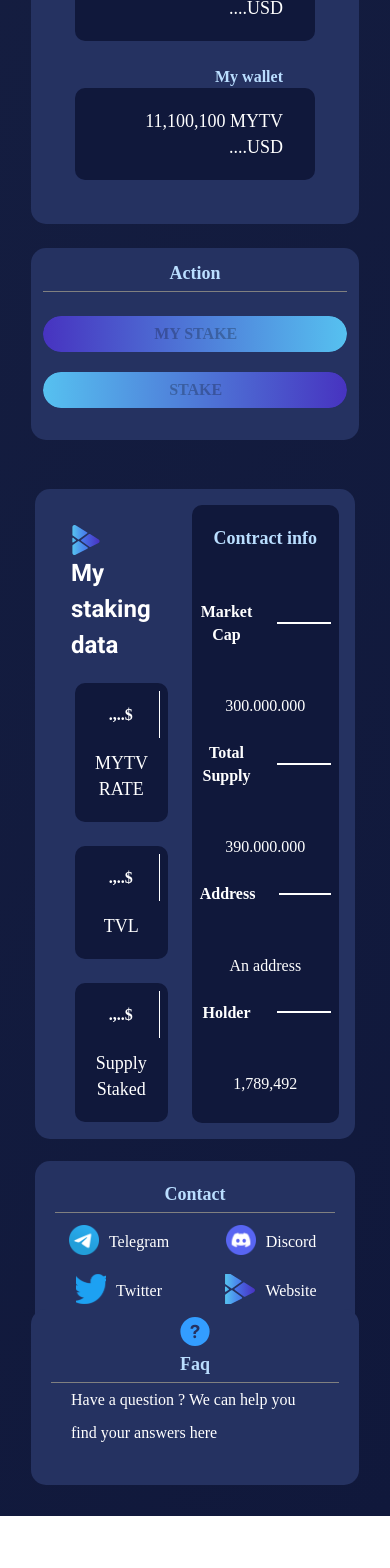
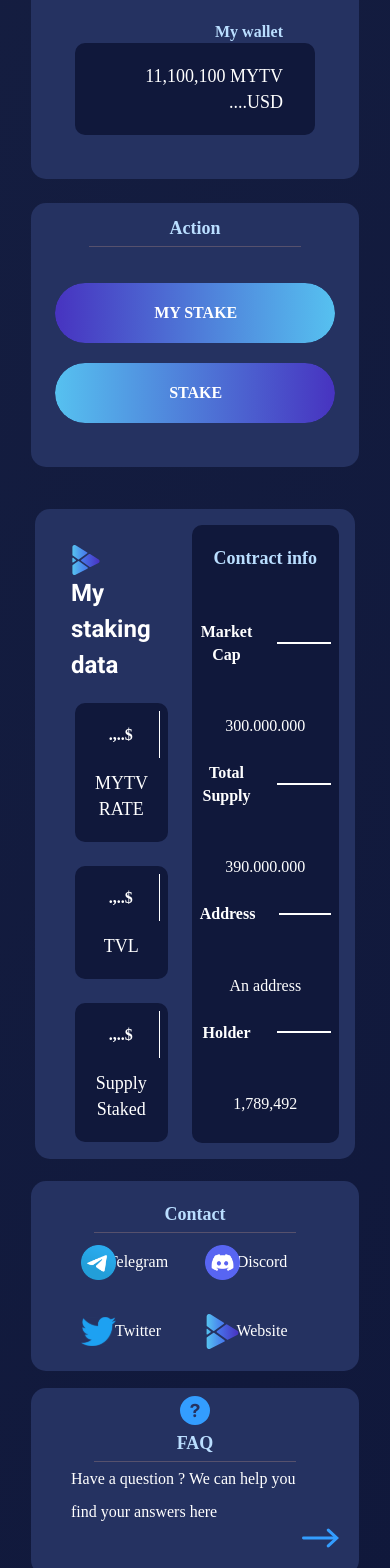
Before and after one commit to smart-chain-fr/dashboardStakingMyTV, a Vue app in the folder staking-dashboard/: page /mytv-dashboard/ in a window 390 px wide. Shown: the part 432-2000 px from the top of the page. Before the commit the page ends 1948 px from the top, so only its background shows below. Built offline with nearby package versions, Linux system fonts and the light colour scheme; what vue-clipboard2, vue-toast-notification would draw is missing.

Commit message:
:lipstick: Large and medium desktop version done - next step mobile layout

```diff
--- a/staking-dashboard/src/App.vue
+++ b/staking-dashboard/src/App.vue
@@ -29,7 +29,7 @@ export default {
   },
 
   data: () => ({
-    address: "0x12345678901234",
+
   }),
 };
 </script>
@@ -44,9 +44,12 @@ export default {
 
 .v-main {
   display: flex;
-  padding: 31px !important;
+  padding: 0 31px !important;
   flex-direction: row;
-  margin: 0px;
+//  margin: 0px;
+  height: 100%;
+  align-items: center;
+
 
   &.dark {
     background: $dark-app-background;
--- a/staking-dashboard/src/assets/scss/_variables.scss
+++ b/staking-dashboard/src/assets/scss/_variables.scss
@@ -4,7 +4,7 @@ $dark-primary: #253261;
 $dark-secondary: #1F2952;
 $dark-tertiary: #10183b;
 $dark-app-background: transparent linear-gradient(119deg, #151E41 0%, #10183B 100%) 0% 0% no-repeat padding-box;
-
+$dark-border-bottom: rgb(160 129 129 / 40%);
 // Light only
 
 $light: white;
--- a/staking-dashboard/src/components/Action.vue
+++ b/staking-dashboard/src/components/Action.vue
@@ -4,26 +4,18 @@
 
     <!--  Border botton possible -->
     <br />
-    <v-row>
-      <v-col md="12">
-        <div v-if="isConnected">
-          <router-link :to="{ name: 'stake-manage' }" class="mystake mb-5" block
-            >My Stake
-          </router-link>
-        </div>
+    <v-row class="full-height">
+      <v-col md="12" class="container_button">
+        <router-link v-if="isConnected" :to="{ name: 'stake-manage' }"
+          ><v-btn class="mystake mb-5" block>Stake </v-btn>
+        </router-link>
 
-        <div v-else>
-          <v-btn class="mystake mb-5" block disabled>My Stake </v-btn>
-        </div>
+        <v-btn v-else class="mystake mb-5" block disabled>My Stake </v-btn>
 
-        <div v-if="isConnected">
-          <router-link :to="{ name: 'stake-home' }" class="stake" block>
-            Stake
-          </router-link>
-        </div>
-        <div v-else>
-          <v-btn class="stake mb-5" block disabled>Stake </v-btn>
-        </div>
+        <router-link v-if="isConnected" :to="{ name: 'stake-home' }">
+          <v-btn class="stake mb-5" block>My Stake </v-btn>
+        </router-link>
+        <v-btn v-else class="stake mb-5" block disabled>Stake </v-btn>
       </v-col>
     </v-row>
   </v-col>
@@ -51,24 +43,67 @@ export default {
 
 
 <style lang="scss" scoped>
-@import "../assets/scss/variables";
+@import "@/assets/scss/variables";
 
 .container-action {
   border-radius: 15px;
   opacity: 1;
-  margin-bottom: 17px !important;
+  margin-bottom: 10px !important;
+  display: flex;
+  align-items: center;
+  flex-direction: column;
+
+  .full-height {
+    height: 80% !important;
+    width: 100%;
+    margin: 0;
+  }
+
+  .container_button {
+    .mystake {
+      background: transparent linear-gradient(270deg, #56c1f0 0%, #4733c0 100%)
+        0% 0% no-repeat padding-box;
+      border-radius: 60px;
+      opacity: 1;
+      text-align: center;
+      font: normal normal bold 16px/23px Circe;
+      letter-spacing: 0px;
+      color: $light !important;
+      text-transform: uppercase;
+      display: block;
+      height: 60px;
+    }
+
+    .stake {
+      background: transparent linear-gradient(90deg, #56c1f0 0%, #4733c0 100%)
+        0% 0% no-repeat padding-box;
+      border-radius: 60px;
+      opacity: 1;
+      text-align: center;
+      font: normal normal bold 16px/23px Circe;
+      letter-spacing: 0px;
+      color: $light !important;
+      text-transform: uppercase;
+      opacity: 1;
+      display: block;
+      height: 60px;
+    }
+  }
+
+  .title-action {
+    font: normal normal bold 18px/26px Circe;
+    letter-spacing: 0px;
+    opacity: 1;
+    text-align: center;
+    padding-bottom: 5px;
+    width: 70%;
+  }
 
   &.dark {
     background-color: $dark-primary;
-
     .title-action {
-      font: normal normal bold 18px/26px Circe;
-      letter-spacing: 0px;
       color: $subtitle !important;
-      opacity: 1;
-      text-align: center;
-      border-bottom: 1px solid grey;
-      padding-bottom: 5px;
+      border-bottom: 1px solid $dark-border-bottom;
     }
   }
 
@@ -76,13 +111,8 @@ export default {
     background-color: white;
 
     .title-action {
-      font: normal normal bold 18px/26px Circe;
-      letter-spacing: 0px;
       color: $dark-secondary !important;
-      opacity: 1;
-      text-align: center;
       border-bottom: 1px solid grey;
-      padding-bottom: 5px;
     }
   }
 }
@@ -104,32 +134,4 @@ export default {
   justify-content: center;
   align-items: center;
 }
-
-.mystake {
-  background: transparent linear-gradient(270deg, #56c1f0 0%, #4733c0 100%) 0%
-    0% no-repeat padding-box;
-  border-radius: 60px;
-  opacity: 1;
-  text-align: center;
-  font: normal normal bold 16px/23px Circe;
-  letter-spacing: 0px;
-  color: $light !important;
-  text-transform: uppercase;
-  display: block;
-  position: relative;
-}
-
-.stake {
-  background: transparent linear-gradient(90deg, #56c1f0 0%, #4733c0 100%) 0% 0%
-    no-repeat padding-box;
-  border-radius: 60px;
-  opacity: 1;
-  text-align: center;
-  font: normal normal bold 16px/23px Circe;
-  letter-spacing: 0px;
-  color: $light !important;
-  text-transform: uppercase;
-  opacity: 1;
-  display: block;
-}
 </style>
--- a/staking-dashboard/src/components/Contact.vue
+++ b/staking-dashboard/src/components/Contact.vue
@@ -5,45 +5,29 @@
 
     <h2 class="title-contact">Contact</h2>
 
-    <v-row cols="12">
+    <v-row cols="12" class="container_logo">
       <v-col row="md-6">
         <br />
-        <v-row cols="6" class="logo-position">
-          <v-img
-            src="../assets/telegram.svg"
-            max-width="30"
-            max-height="30"
-          ></v-img>
+        <v-row cols="6" class="logo-position mb-5">
+          <img src="../assets/telegram.svg" />
           <p>Telegram</p>
         </v-row>
 
         <v-row cols="6" class="logo-position">
-          <v-img
-            src="../assets/twitter.svg"
-            max-width="30"
-            max-height="30"
-          ></v-img>
+          <img src="../assets/twitter.svg" />
           <p>Twitter</p>
         </v-row>
       </v-col>
 
       <v-col row="md-6">
         <br />
-        <v-row cols="6" class="logo-position">
-          <v-img
-            src="../assets/discord.svg"
-            max-width="30"
-            max-height="30"
-          ></v-img>
+        <v-row cols="6" class="logo-position mb-5">
+          <img src="../assets/discord.svg" />
           <p>Discord</p>
         </v-row>
 
         <v-row cols="6" class="logo-position">
-          <v-img
-            src="../assets/triangle.svg"
-            max-width="30"
-            max-height="30"
-          ></v-img>
+          <img src="../assets/triangle.svg" />
           <p>Website</p>
         </v-row>
       </v-col>
@@ -77,33 +61,42 @@ export default {
 @import "../assets/scss/variables";
 
 .container-contact {
-  /* display: auto; */
+  border-radius: 15px;
+  padding: 20px !important;
+  display: flex;
+  align-items: center;
+  flex-direction: column;
+  margin-bottom: 0;
 
-  border-radius: 15px;
-  opacity: 1;
-  padding: 20px !important;
+  .title-contact {
+    font: normal normal bold 18px/26px Circe;
+    letter-spacing: 0px;
+    text-align: center;
+    padding-bottom: 5px;
+    width: 70%;
+  }
+
+  .container_logo {
+    padding: 0 20px;
+    width: 100%;
+
+  }
+
+  p {
+    font: normal normal 300 16px/33px Circe;
+    letter-spacing: 0px;
+  }
 
   &.dark {
     background-color: $dark-primary;
 
     .title-contact {
-      font: normal normal bold 18px/26px Circe;
-      letter-spacing: 0px;
       color: $subtitle !important;
-      opacity: 1;
-      text-align: center;
-      border-bottom: 1px solid grey;
-      padding-bottom: 5px;
+      border-bottom: 1px solid $dark-border-bottom;
     }
 
     p {
-      font: normal normal 300 16px/33px Circe;
-      letter-spacing: 0px;
       color: #ffffff;
-    }
-
-    hr {
-      color: $subtitle;
     }
   }
 
@@ -111,29 +104,25 @@ export default {
     background-color: $light;
 
     .title-contact {
-      font: normal normal bold 18px/26px Circe;
-      letter-spacing: 0px;
       color: $dark-secondary !important;
-      opacity: 1;
-      text-align: center;
       border-bottom: 1px solid grey;
-      padding-bottom: 5px;
     }
 
     p {
-      font: normal normal 300 16px/33px Circe;
-      letter-spacing: 0px;
       color: $dark-secondary;
-    }
-
-    hr {
-      color: black;
     }
   }
 }
 
 .logo-position {
-  justify-content: center;
+  justify-content: space-evenly;
+  position: relative;
+  img {
+    width: 35px;
+    height: 35px;
+    position: absolute;
+    left: 10px;
+  }
 }
 
 p {
--- a/staking-dashboard/src/components/Dashboard.vue
+++ b/staking-dashboard/src/components/Dashboard.vue
@@ -35,7 +35,6 @@
                 @click="setTheme(light)"
               />
 
-              <!-- <strong>/</strong> -->
               <img
                 alt="Theme button"
                 src="@/assets/Icon feather-moon_dark.svg"
@@ -89,7 +88,10 @@ export default {
   name: "Dashboard",
   components: { LoginPopup },
   data() {
-    return {};
+    return {
+      light: "light",
+      dark:"dark"
+    };
   },
   methods: {
     openToast() {
@@ -116,7 +118,7 @@ export default {
 
 
 <style lang="scss" scoped>
-@import "../assets/scss/variables";
+@import "@/assets/scss/variables";
 
 .container-dashboard {
   border-radius: 15px;
@@ -134,7 +136,7 @@ export default {
     align-items: center;
     text-overflow: ellipsis;
     overflow: hidden;
-    width: 180px;
+    // width: 180px;
   }
 
   .relative_position_top_title {
--- /dev/null
+++ b/staking-dashboard/src/components/Drawer.vue
@@ -0,0 +1,160 @@
+<template>
+  <section>
+    <v-container class="mt-5">
+      <v-row class="justify-space-between align-items justify-center  ">
+        <v-btn text color="white" dark @click.stop="drawer = !drawer" class="justify-center">
+          <v-icon> mdi-menu</v-icon> Menu
+        </v-btn>
+
+        <div class="popup-button">
+            <LoginPopup />
+        </div>
+
+      </v-row>
+
+      <v-row>
+        <Dashboard />
+      </v-row>
+    </v-container>
+
+    <v-navigation-drawer v-model="drawer" absolute temporary>
+      <!-- <v-divider></v-divider> -->
+
+      <v-list dense>
+        <v-list-item link>
+          <v-list-item-content>
+            <v-list-item-title class="burger-menu-text">{{
+              items[0].title
+            }}</v-list-item-title>
+          </v-list-item-content>
+        </v-list-item>
+
+        <v-list-item link>
+          <v-list-item-content>
+            <v-list-item-title class="burger-menu-text">{{
+              items[1].title
+            }}</v-list-item-title>
+          </v-list-item-content>
+        </v-list-item>
+
+        <v-list-item link>
+          <v-list-item-content>
+            <v-list-item-title class="burger-menu-text">{{
+              items[2].title
+            }}</v-list-item-title>
+          </v-list-item-content>
+        </v-list-item>
+
+        <v-list-item link>
+          <v-list-item-content>
+            <v-list-item-title class="burger-menu-text">{{
+              items[3].title
+            }}</v-list-item-title>
+          </v-list-item-content>
+        </v-list-item>
+
+        <v-list-item>
+          <v-list-item-content>
+            <div class="top-icons">
+              <img
+                alt="Theme button"
+                src="@/assets/Icon feather-sun_dark.svg"
+                height="30"
+                width="30"
+                @click="setTheme(light)"
+              />
+
+              <img
+                alt="Theme button"
+                src="@/assets/Icon feather-sun_dark.svg"
+                height="30"
+                width="30"
+                @click="setTheme(light)"
+              />
+            </div>
+          </v-list-item-content>
+        </v-list-item>
+        <v-divider></v-divider>
+        <v-list-item>
+          <v-list-item-content>
+            <Faq />
+          </v-list-item-content>
+        </v-list-item>
+
+        <v-divider></v-divider>
+        <v-list-item>
+          <v-list-item-content>
+            <Contact />
+          </v-list-item-content>
+        </v-list-item>
+      </v-list>
+    </v-navigation-drawer>
+</section>
+</template>
+
+<script>
+import { mapGetters } from "vuex";
+import Faq from "@/components/Faq.vue";
+import Contact from "@/components/Contact.vue";
+import LoginPopup from "@/components/LoginPopup.vue";
+import Dashboard from "@/components/Dashboard.vue";
+
+export default {
+  name: "Drawer",
+  components: {
+    Faq,
+    Contact,
+    LoginPopup,
+    Dashboard
+  },
+  data() {
+    return {
+      drawer: null,
+      items: [
+        { title: "Your Dashboard", icon: "mdi-view-dashboard" },
+        { title: "MyTV staking data", icon: "mdi-forum" },
+        { title: "Offers", icon: "mdi-view-dashboard" },
+        { title: "Monitoring", icon: "mdi-forum" },
+      ],
+    };
+  },
+  computed: {
+    ...mapGetters(["isConnected", "theme", "height", "width"]),
+    classObject() {
+      return {
+        dark: this.theme === "dark",
+        light: this.theme === "light",
+      };
+    },
+  },
+};
+</script>
+
+<style lang="scss" scoped>
+@import "@/assets/scss/variables";
+
+.burger-menu-text {
+  text-align: left;
+  font: normal normal bold 18px/26px Circe;
+  letter-spacing: 0px;
+  color: $subtitle;
+}
+
+.v-sheet {
+  background: $dark-app-background;
+}
+
+.v-navigation-drawer {
+  background: $dark-app-background;
+}
+
+.v-main{
+    margin: 0;
+    height: 100%;
+    width: 100%;
+}
+
+.popup-button{
+    margin-top: 3%;
+}
+</style>
--- a/staking-dashboard/src/components/Faq.vue
+++ b/staking-dashboard/src/components/Faq.vue
@@ -1,24 +1,47 @@
-
 <template>
+  <section v-if="true">
     <v-col md="12" class="container-faq" :class="classObject">
       <!-- Prends la place restante sur la row -->
       <v-row class="faq_icon">
         <img src="@/assets/faq.svg" alt="Question"
       /></v-row>
 
-    <h2 class="title-faq">Faq</h2>
+      <h2 class="title-faq">FAQ</h2>
 
       <v-row cols="12">
         <v-col>
-        <p class="mr-5 ml-5">
+          <span class="mr-5 ml-5">
             Have a question ? We can help you find your answers here
-        </p>
+          </span>
+
+          <div class="arrow">
+            <router-link :to="{ name: 'stake-manage' }">
+              <img src="@/assets/arrow.svg" alt="Go to FAQ" />
+            </router-link>
+          </div>
         </v-col>
       </v-row>
     </v-col>
+  </section>
+
+  <section v-else>
+    <v-row>
+      <img src="@/assets/faq.svg" alt="Question" />
+    </v-row>
+
+    <v-row class="burger-menu-text"> FAQ </v-row>
+
+    <v-row> Have a question ? We can help you find your answers here </v-row>
+
+    <v-row>
+      <div class="logo-mobile">
+        <router-link :to="{ name: 'stake-manage' }">
+          <img src="@/assets/arrow.svg" alt="Go to FAQ" />
+        </router-link>
+      </div>
+    </v-row>
+  </section>
 </template>
-
-
 <script>
 import { mapGetters } from "vuex";
 
@@ -31,7 +54,7 @@ export default {
     asset: [{ faq: "@/assets/faq.svg" }],
   }),
   computed: {
-    ...mapGetters(["theme"]),
+    ...mapGetters(["theme", "width", "height"]),
     classObject() {
       return {
         dark: this.theme === "dark",
@@ -44,7 +67,7 @@ export default {
 
 
 <style lang="scss" scoped>
-@import "../assets/scss/variables";
+@import "@/assets/scss/variables";
 
 .container-faq {
   /* display: auto; */
@@ -53,50 +76,54 @@ export default {
   opacity: 1;
   padding: 20px !important;
   margin-top: -10px;
+  display: flex;
+  align-items: center;
+  flex-direction: column;
+  margin-right: 25px;
 
-  &.dark {
-    background-color: $dark-primary;
-
-    p {
-      font: normal normal 300 16px/33px Circe;
-      letter-spacing: 0px;
-      color: #ffffff;
-      opacity: 1;
-      display: flex;
+  .logo-position {
     justify-content: center;
   }
 
   .title-faq {
     font: normal normal bold 18px/26px Circe;
     letter-spacing: 0px;
-      color: $subtitle !important;
     opacity: 1;
     text-align: center;
-      border-bottom: 1px solid grey;
     padding-bottom: 5px;
+    width: 70%;
+  }
+
+  span {
+    font: normal normal 300 16px/33px Circe;
+    letter-spacing: 0px;
+    opacity: 1;
+    display: flex;
+    justify-content: center;
+  }
+
+  &.dark {
+    background-color: $dark-primary;
+
+    span {
+      color: #ffffff;
+    }
+    .title-faq {
+      border-bottom: 1px solid $dark-border-bottom;
+      color: $subtitle !important;
     }
   }
 
   &.light {
     background-color: $light;
 
-    p {
-      font: normal normal 300 16px/33px Circe;
-      letter-spacing: 0px;
+    span {
       color: black;
-      opacity: 1;
-      display: flex;
-      justify-content: center;
     }
 
     .title-faq {
-      font: normal normal bold 18px/26px Circe;
-      letter-spacing: 0px;
       color: $dark-secondary !important;
-      opacity: 1;
-      text-align: center;
       border-bottom: 1px solid grey;
-      padding-bottom: 5px;
     }
   }
 }
@@ -107,15 +134,24 @@ export default {
   margin-bottom: 5px;
 }
 
-hr {
-  color: #badeff;
-}
-
-.logo-position {
-  justify-content: center;
-}
-
 p {
   margin-left: 10px;
 }
+
+.arrow {
+  display: flex;
+  flex-direction: row;
+  justify-content: flex-end;
+}
+
+// .burger-menu-text {
+//   text-align: left;
+//   font: normal normal bold 18px/26px Circe;
+//   letter-spacing: 0px;
+//   color: $subtitle;
+// }
+
+// .logo-mobile{
+//   margin-left: 10%;
+// }
 </style>
--- a/staking-dashboard/src/store/modules/theme.js
+++ b/staking-dashboard/src/store/modules/theme.js
@@ -1,11 +1,19 @@
 
 const state = {
-    theme: "dark"
+    theme: "dark",
+    height: screen.height,
+    width: screen.width
 }
 
 const getters = {
     theme: state => {
         return state.theme
+    },
+    height: state => {
+        return state.height
+    },
+    width: state => {
+        return state.width
     }
 }
 
--- a/staking-dashboard/src/views/Home.vue
+++ b/staking-dashboard/src/views/Home.vue
@@ -1,6 +1,6 @@
 <template>
-  <section>
-    <v-row>
+  <section v-if="true" >
+    <v-row> <!--  -->
       <v-col md="8">
         <Dashboard />
       </v-col>
@@ -16,8 +16,8 @@
       </v-col>
 
       <v-col md="4" class="contact_and_faq">
-        <v-row class="contact mr-1 ml-1">
-          <Contact />
+        <v-row class="contact">
+         <Contact />
         </v-row>
 
         <v-row class="faq">
@@ -25,7 +25,12 @@
         </v-row>
       </v-col>
     </v-row>
+    <pre>{{screenWidth}} x {{screenHeight}}</pre>
   </section>
+
+  <!-- <section v-else>
+    <Drawer />
+  </section> -->
 </template>
 
 <script>
@@ -34,6 +39,7 @@ import Action from "@/components/Action.vue";
 import MyStakingData from "@/components/MyStakingData.vue";
 import Contact from "@/components/Contact.vue";
 import Faq from "@/components/Faq.vue";
+// import Drawer from "@/components/Drawer.vue";
 
 export default {
   name: "App",
@@ -44,6 +50,10 @@ export default {
     MyStakingData,
     Contact,
     Faq,
+    // Drawer
+  },
+  computed: {
+
   },
 
   data: () => ({}),
@@ -62,9 +72,13 @@ export default {
 }
 
 .contact {
+  margin: 0%;
   display: flex;
-  align-items: flex-start;
-  justify-content: center;
+  align-items: stretch;
+  flex-direction: column;
+  align-content: flex-start;
+  margin-top: -12px;
+  margin-bottom: 27px;
 }
 
 .faq {
```
Also changed, not shown: staking-dashboard/src/components/LoginPopup.vue (+89 -34 lines), staking-dashboard/src/components/StakingDataElement.vue (+2 -5 lines). Lines whose indentation alone changed are shown as unchanged.
